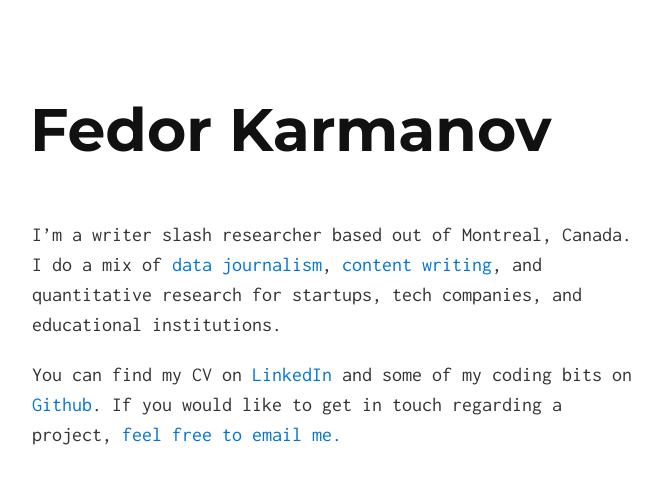
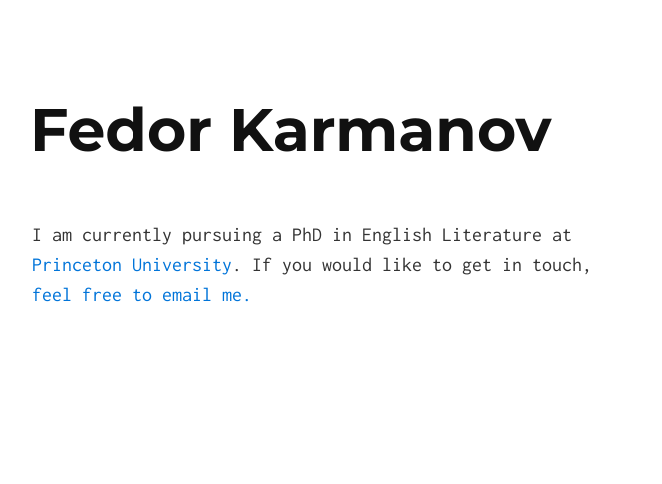
Before and after one commit to fed-ka/fed-ka, a Jekyll site: the page built from index.md, in a window 1280 px wide. Shown: the top 484 px of the page, without its empty margins (308-970 px from the left). Built offline with Jekyll 4.4.1, drawn with Linux system fonts in a browser that asks for light colours.

Commit message:
Update index.md

```diff
--- a/index.md
+++ b/index.md
@@ -2,6 +2,4 @@
 layout: default
 ---
 
-I'm a writer slash researcher based out of Montreal, Canada. I do a mix of [data journalism](http://www.jfgagne.ai/talent/), [content writing](https://blog.coveo.com/author/fedor-karmanov/), and quantitative research for startups, tech companies, and educational institutions.
-
-You can find my CV on [LinkedIn](https://www.linkedin.com/in/fedor-karmanov-91578021/) and some of my coding bits on [Github](https://github.com/fed-ka). If you would like to get in touch regarding a project, [feel free to email me.](mailto:fedor.karmanov@gmail.com)
+I am currently pursuing a PhD in English Literature at [Princeton University](https://english.princeton.edu/people/fedor-karmanov). If you would like to get in touch, [feel free to email me.](mailto:karmanov@princeton.edu)
```
